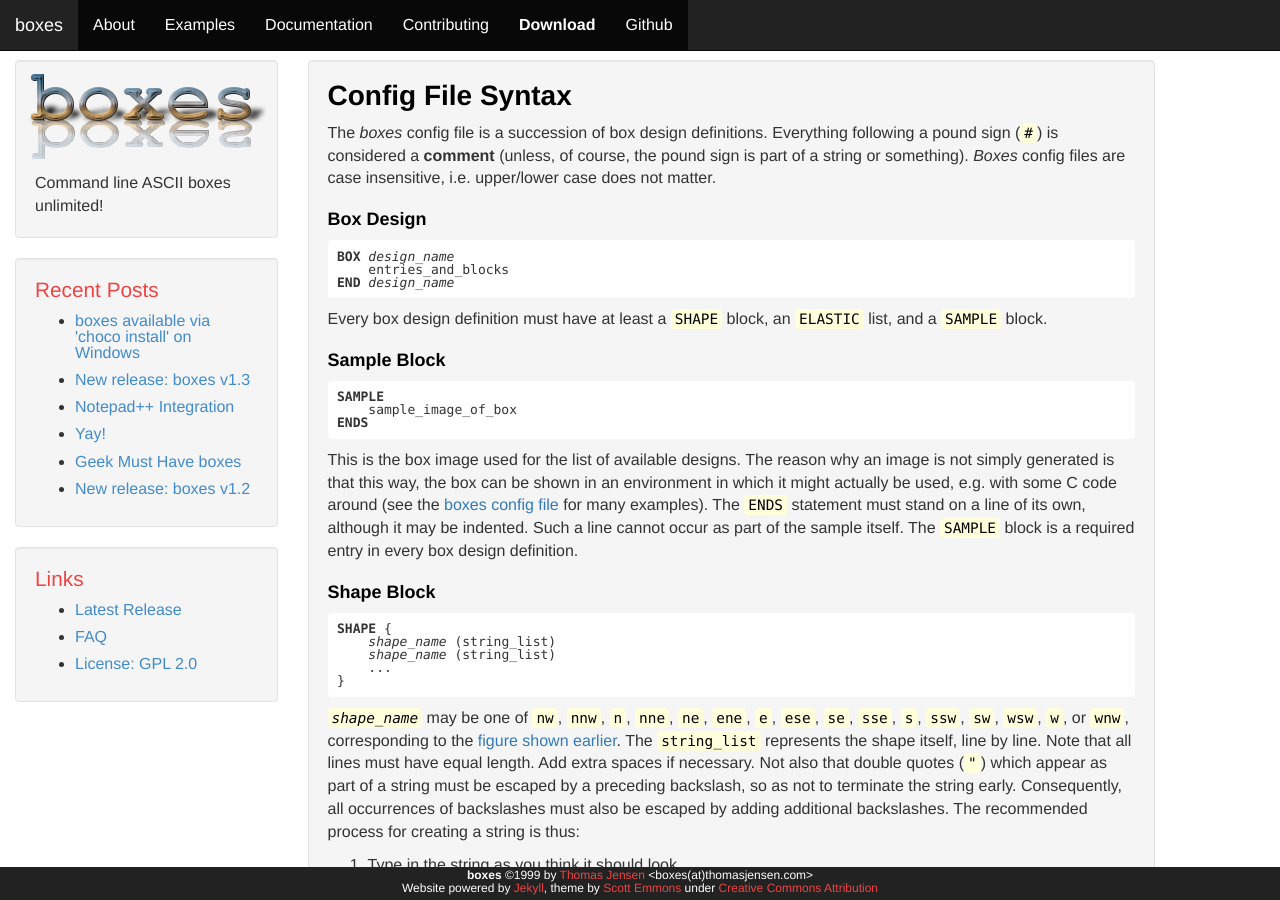
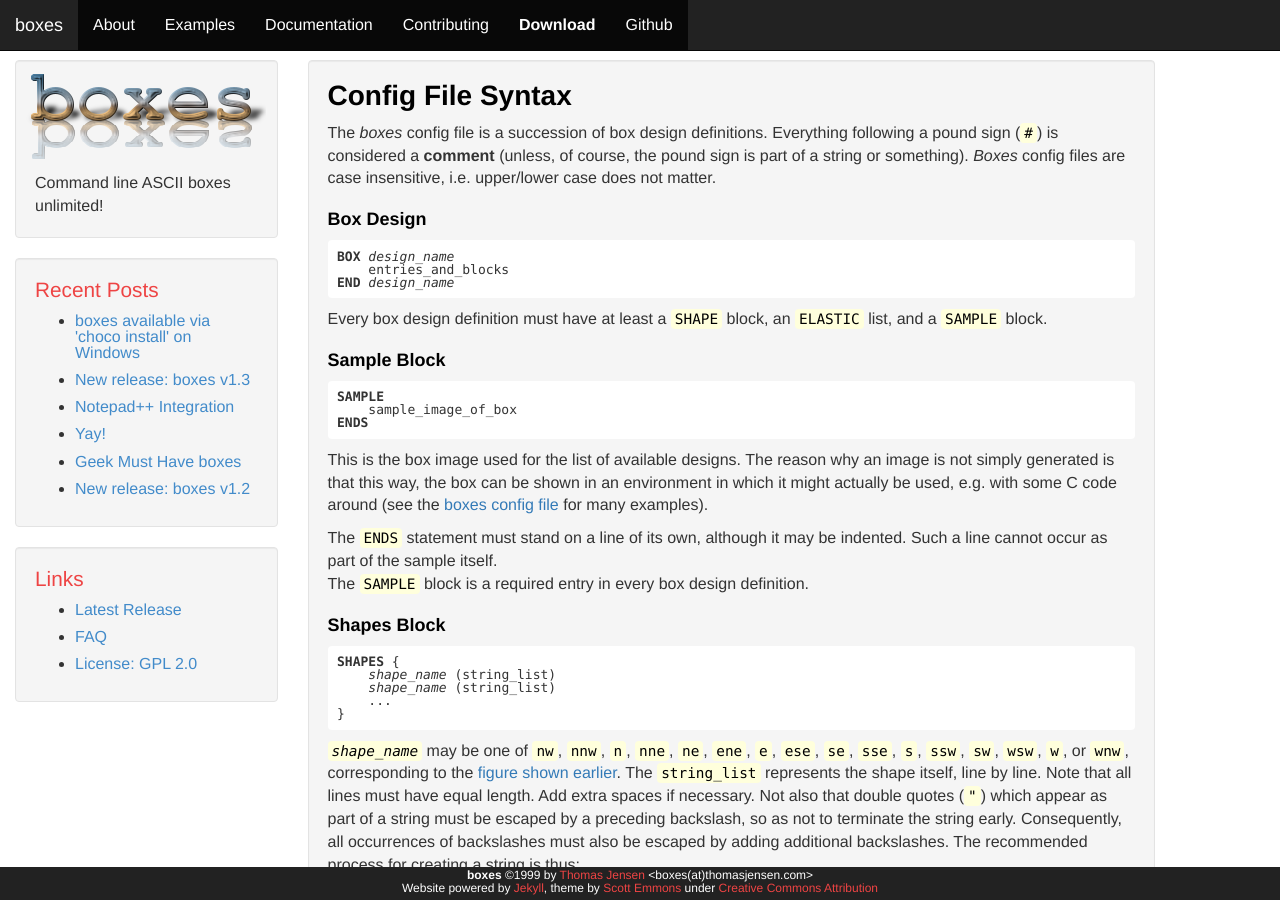
Before and after one commit to ascii-boxes/boxes, a Jekyll site: the page built from docs/config-syntax.html, in a window 1280 px wide and 900 px high. Built offline with Jekyll 4.4.1, drawn with Linux system fonts in a browser that asks for light colours; comment, search, counter and statistics services are not loaded; some of the changed text lies outside the part shown.

Commit message:
Minor improvement to config file syntax docs

```diff
--- a/docs/config-syntax.html
+++ b/docs/config-syntax.html
@@ -6,7 +6,8 @@
 # Config File Syntax
 
 The *boxes* config file is a succession of box design definitions.
-Everything following a pound sign (`#`) is considered a **comment** (unless, of course, the pound sign is part of a string or something).
+Everything following a pound sign (`#`) is considered a **comment** (unless, of course, the pound sign is part of a
+string or something).
 *Boxes* config files are case insensitive, i.e. upper/lower case does not matter.
 
 ### Box Design
@@ -21,18 +22,24 @@
 <PRE><b>SAMPLE</b>
     sample_image_of_box
 <b>ENDS</b></PRE>
-This is the box image used for the list of available designs. The reason why an image is not simply generated is that this way, the box can be shown in an environment in which it might actually be used, e.g. with some C code around (see the [boxes config file](https://github.com/{{ site.github }}/blob/master/boxes-config){:target="_blank"} for many examples).
-The `ENDS` statement must stand on a line of its own, although it may be indented. Such a line cannot occur as part of the sample itself.
+This is the box image used for the list of available designs. The reason why an image is not simply generated is that
+this way, the box can be shown in an environment in which it might actually be used, e.g. with some C code around (see
+the [boxes config file](https://github.com/{{ site.github }}/blob/master/boxes-config){:target="_blank"} for many
+examples).
+
+The `ENDS` statement must stand on a line of its own, although it may be indented. Such a line cannot occur as part of
+the sample itself.\\
 The `SAMPLE` block is a required entry in every box design definition.
 
-### Shape Block
+### Shapes Block
 
-<PRE><b>SHAPE</b> {
+<PRE><b>SHAPES</b> {
     <i>shape_name</i> (string_list)
     <i>shape_name</i> (string_list)
     ...
 }</PRE>
-<i>`shape_name`</i> may be one of `nw`, `nnw`, `n`, `nne`, `ne`, `ene`, `e`, `ese`, `se`, `sse`, `s`, `ssw`, `sw`, `wsw`, `w`, or `wnw`, corresponding to the [figure shown earlier](config-general.html).
+<i>`shape_name`</i> may be one of `nw`, `nnw`, `n`, `nne`, `ne`, `ene`, `e`, `ese`, `se`, `sse`, `s`, `ssw`, `sw`,
+`wsw`, `w`, or `wnw`, corresponding to the [figure shown earlier](config-general.html).
 The `string_list` represents the shape itself, line by line. Note that all lines must have equal length. Add extra spaces if necessary. Not also that double quotes (`"`) which appear as part of a string must be escaped by a preceding backslash, so as not to terminate the string early. Consequently, all occurrences of backslashes must also be escaped by adding additional backslashes. The recommended process for creating a string is thus:
 
 1. Type in the string as you think it should look.
@@ -103,6 +110,11 @@
 
 Note that as in all strings, backslashes must be doubled, i.e. *boxes* "consumes one layer of backslashes". This is why in the first example, there are two backslashes at the beginning of the search pattern, when only one would have been needed to escape the star operator. Alternately, you may use the [`delimiter` statement](#delim) to change the string delimiting and escape character.
 
+You may choose if the replacement is performed *once* per line or as many times as necessary to replace all occurrences
+of the sarch pattern (*global*). Put this indication in front of the search pattern (the default is `global`):
+
+    replace once "foo" with "bar"
+
 For more information on how to use regular expressions, please see `man 5 regexp`, under "Basic Regular Expressions" or any other source.
 
 
```
